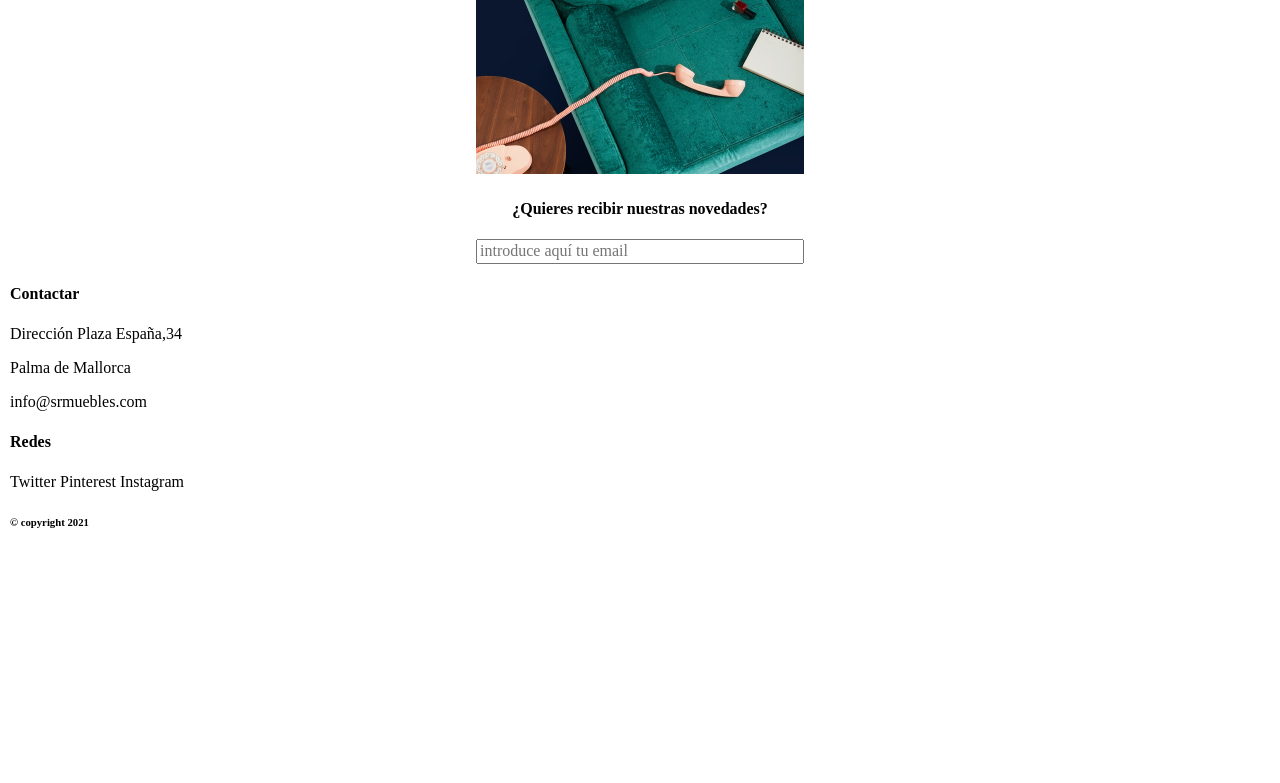
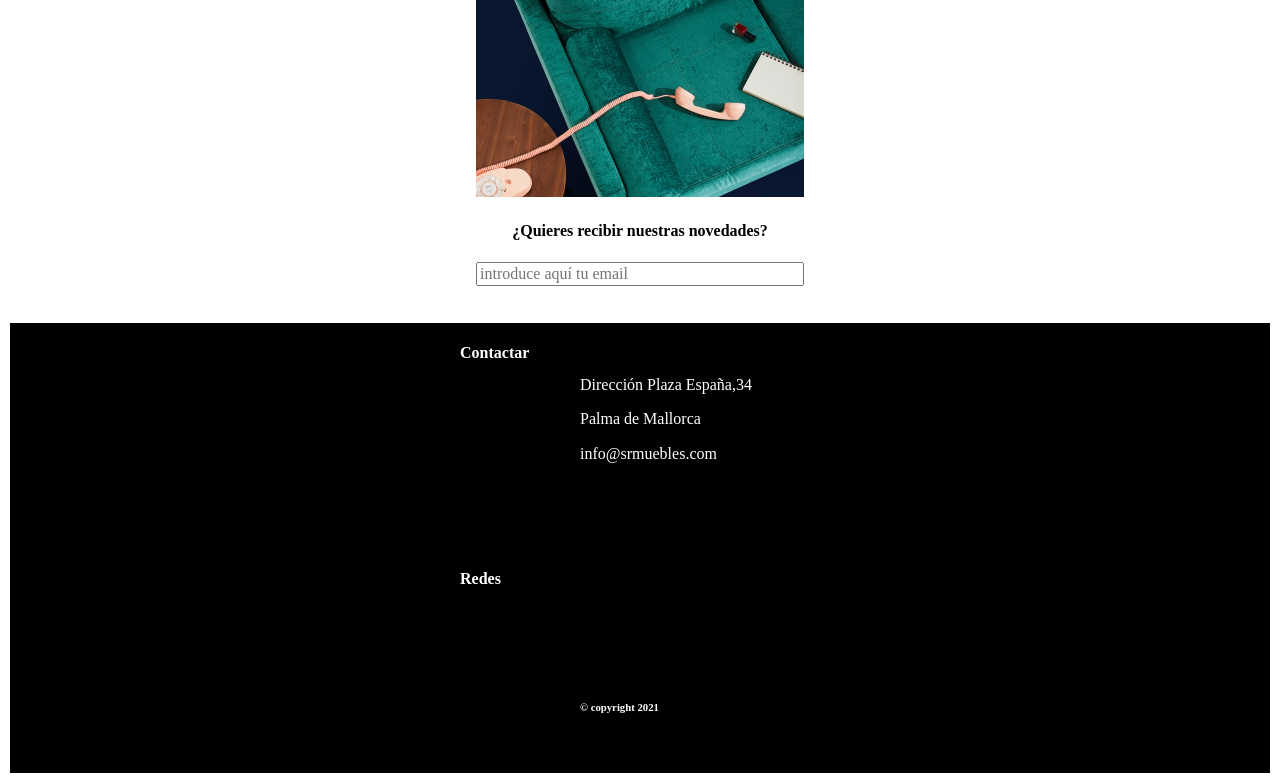
Before and after one commit to jorgerope/JUEVES, a plain HTML site: page index.html in a window 1280 px wide. Shown: the part 1715-2498 px from the top of the page. Before the commit the page ends 2268 px from the top, so only its background shows below. Drawn offline with Linux system fonts and the light colour scheme.

Commit message:
retocado

```diff
--- a/css/color.css
+++ b/css/color.css
@@ -38,5 +38,17 @@ background-color: var(--colorBlanco);
 
 
 .telefono{
+background-color: #FFCB13;
 
 }
+
+
+.container__footer{
+
+    background-color: black;
+    color:white;
+}
+
+.redes1{
+    color: white;
+}
--- a/css/grid.css
+++ b/css/grid.css
@@ -22,24 +22,27 @@
 
 .parrafos{
   display: grid;
-  grid-template-columns: 1fr 1fr 1fr;
+  grid-template-columns:auto;
   grid-template-rows:auto;
 
 
 }
 .telefono{
-
-grid-column-start: 2;
+width: 140px;
+height: 41px;
+grid-column-start: ;
   grid-column-end: 3;
   grid-row-start: 1;
   grid-row-end: 2;
-  text-align: center;
+
+  justify-content: center;
+  padding: 10px;
 
 }
 
 .somos{
 
-    grid-column-start: 2;
+    grid-column-start:1;
   grid-column-end: 3;
   grid-row-start: 2;
   grid-row-end: 3;
@@ -142,3 +145,53 @@ grid-column-start: 1;
   grid-row-end: 6;
   text-align: center;
 }
+
+
+.container__footer{
+height: 450px;
+  display: grid;
+grid-template-columns:120px 120px 120px;
+grid-template-rows: auto;
+justify-content: center;
+
+
+}
+
+.contacto{
+ grid-column-start: 1;
+  grid-column-end: 3;
+  grid-row-start: 1;
+  grid-row-end: 2;
+
+}
+
+.contacto1{
+grid-column-start: 2;
+  grid-column-end: 4;
+  grid-row-start: 1;
+  grid-row-end: 3;
+
+}
+.redes{
+grid-column-start: 1;
+  grid-column-end: 3;
+  grid-row-start: 3;
+  grid-row-end: 4;
+ }
+
+ .redes1{
+
+    grid-column-start: 2;
+  grid-column-end: 4;
+  grid-row-start:3;
+  grid-row-end: 4;
+
+ }
+.copy{
+
+grid-column-start: 2;
+  grid-column-end: 3;
+  grid-row-start: 4;
+  grid-row-end:5;
+
+}
--- a/css/tipografia.css
+++ b/css/tipografia.css
@@ -31,5 +31,3 @@ font-size: 36px; font-family: "Roboto";
   --fontSizeparrafo: .875rem;
 }
 /* ********************** */
-
-falta poner aquí
--- a/index.html
+++ b/index.html
@@ -109,25 +109,35 @@ Lorem ipsum dolor sit amet consectetur adipisicing elit. Perspiciatis numquam li
 <h4 class="quieres">¿Quieres recibir nuestras novedades?</h3>
 <input type="email" placeholder="introduce aquí tu email">
 </section>
+<br><br>
 </main>
 
 <!-- ----------FOOTER---------- -->
 <footer>
 
-    <section id="footer">
+    <section class="container__footer">
 
-    <h4>Contactar</h4>
-    <p>Dirección Plaza España,34</p>
+    <h4 class="contacto">Contactar</h4>
+
+
+    <article class="contacto1">
+
+    <br><br>    <p>Dirección Plaza España,34</p>
+
     <p>Palma de Mallorca</p>
     <p>info@srmuebles.com</p>
+    </article>
+<h4 class="redes">Redes</h4>
+<article class="redes1">
 
-<h4>Redes</h4>
-    <a href="#">Twitter</a>
+    <br><br>
+<a href="#">Twitter</a><br>
 <a href="#">Pinterest</a>
+<br>
 <a href="#">Instagram</a>
-
-<h6 class="footer__copy">&copy copyright 2021</h6>
-
+<br>
+</article>
+<h6 class="copy">&copy copyright 2021</h6>
 </section>
 </footer>
 
```
